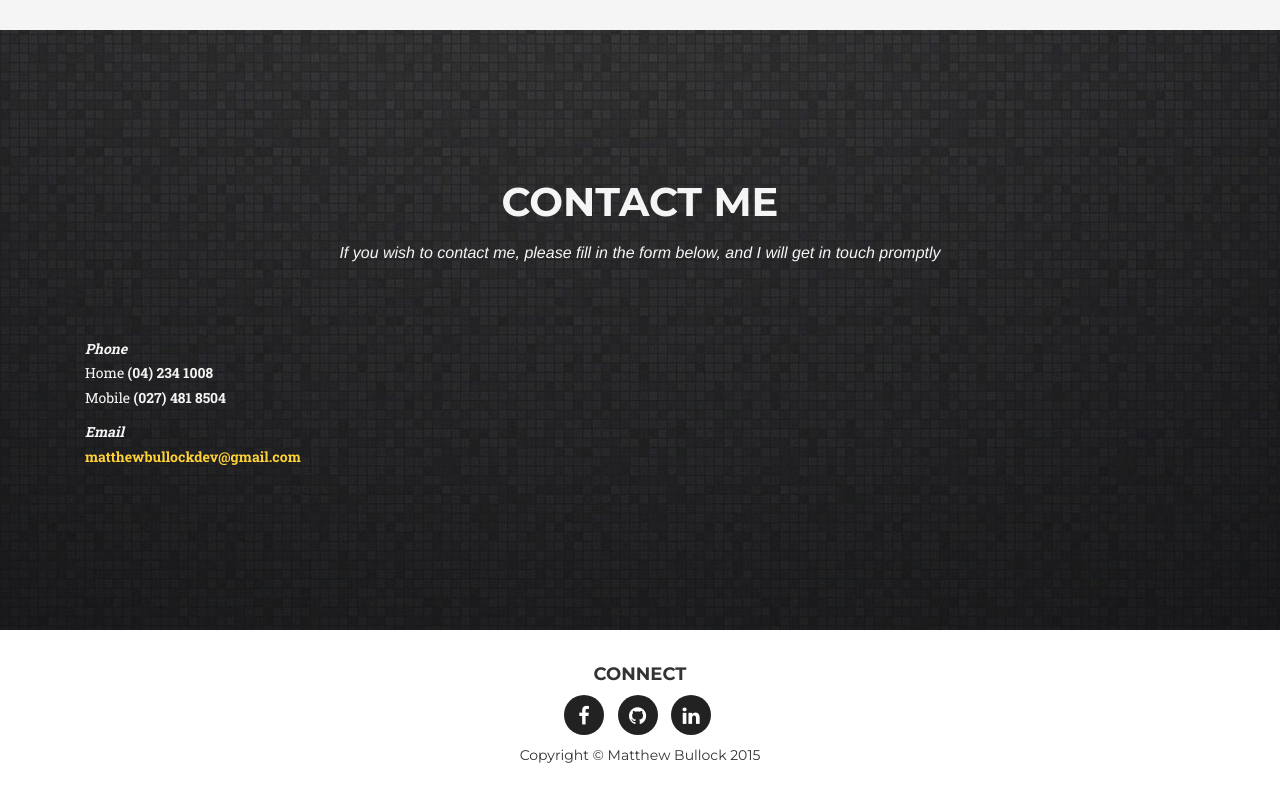
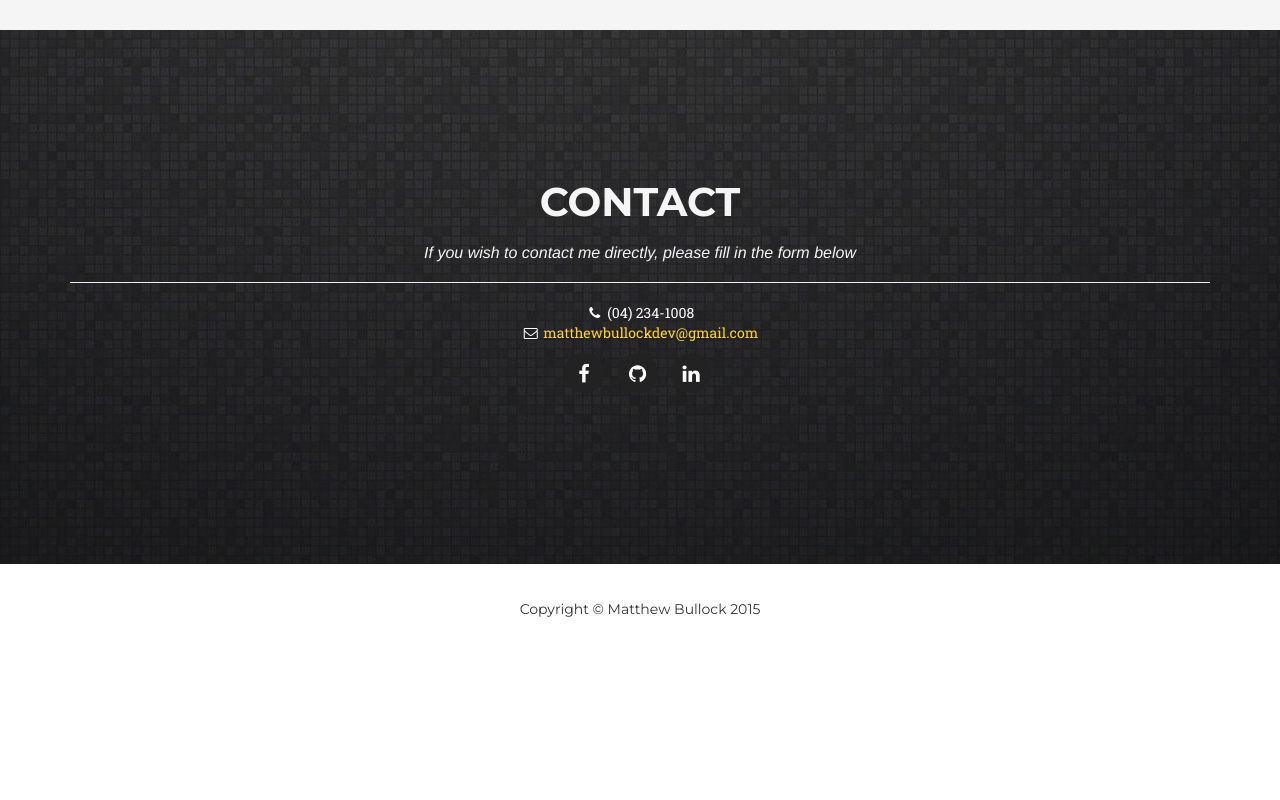
Before and after one commit to matthewbullock/matthewbullock.github.io, a plain HTML site: page index.html in a window 1280 px wide. Shown: the part 3592-4392 px from the top of the page. After the commit the page ends 4246 px from the top, so only its background shows below. Drawn offline with nearby package versions, Linux system fonts and the light colour scheme; a web font is replaced by a local one.

Commit message:
contact page

```diff
--- a/css/agency.css
+++ b/css/agency.css
@@ -266,6 +266,8 @@ fieldset[disabled] .btn-xl.active {
         font-size: 1.5em;
     }
 }
+
+.form { color: pink;}
 
 
 header {
--- a/index.html
+++ b/index.html
@@ -398,45 +398,56 @@
         <div class="container">
             <div class="row">
                     <div class="col-lg-12 text-center">
-                    <h2 class="section-heading" style="font-style:normal;">Contact Me</h2>
-                    <h3 class="section-subheading text-muted" style = "color:whitesmoke;">If you wish to contact me, please fill in the form below, and I will get in touch promptly</h3>
+                        <h2 class="section-heading" style="font-style:normal;">Contact</h2>
+                        <h3 class= "section-subheading text-muted" style= "color: whitesmoke; margin-bottom: 0px;">If you wish to contact me directly, please fill in the form below</h3>
+                        <hr>
+
+                    </div>
             </div>
         </div>
         <div class="container">
+            <div class="row" style = "color:white;">
+                    <div class="col-lg-4 col-lg-offset-4 text-center">
+                        <ul class="list-unstyled">
+                                <li><i class="fa fa-phone fa-fw"></i> (04) 234-1008</li>
+                                <li><i class="fa fa-envelope-o fa-fw"></i>  <a href="mailto:matthewbullockdev@gmail.com">matthewbullockdev@gmail.com</a>
+                                </li>
+                        </ul>
+
+                        <ul class="list-inline social-buttons">
+                            <li><a href="https://www.facebook.com/matt.bullock1" class="btn-social btn-outline"><i class="fa fa-fw fa-facebook"></i></a></li>
+                            <li><a href="https://github.com/matthewbullock" class="btn-social btn-outline"><i class="fa fa-fw fa-github"></i></a></li>
+                            <li><a href="https://nz.linkedin.com/in/mattbullock93"><i class="fa fa-linkedin"></i></a></li>
+                        </ul>
+                    </div>
+            </div>
+
+            <br>
+
+
+<!--
+            <div class="row">
+                    <div class="col-lg-12 text-center">
+                        <h6 style = "color:whitesmoke;">Email me directly</h6>
+                    </div>
+            </div> -->
+
+
+
+
 
             <div class="row">
-            <div class="box">
+                    <div class="col-lg-4 col-lg-offset-4">
 
-                <div class="col-md-4" style = "color: whitesmoke; font-style:normal">
-                    <p><b><i>Phone</i></b><br>       Home <strong>(04) 234 1008</strong>
-                        <br>              Mobile <strong>(027) 481 8504</strong>
-                    </p>
-                    <p><b><i>Email</i></b>
-                        <strong><br><a href="mailto:matthewbullockdev@gmail.com?subject=Inquiry">matthewbullockdev@gmail.com</a></strong>
-                    </p>
-
-                </div>
-
-                <div class="clearfix"></div>
-            </div>
-        </div>
-            <div class="row">
-                <div class="col-lg-8 col-lg-offset-2">
-                    <div class="row">
-          <!-- Do not change the code! -->
-<a id="foxyform_embed_link_688966" href="http://www.foxyform.com/"></a>
+                            <a id="foxyform_embed_link_689257" href="http://www.foxyform.com/"></a>
                             <script type="text/javascript">
                             (function(d, t){
                                var g = d.createElement(t),
                                    s = d.getElementsByTagName(t)[0];
-   g.src = "http://www.foxyform.com/js.php?id=688966&sec_hash=11f682345cd&width=350px";
+                               g.src = "http://www.foxyform.com/js.php?id=689257&sec_hash=489343d0cec&width=350px";
                                s.parentNode.insertBefore(g, s);
                             }(document, "script"));
                             </script>
-<!-- Do not change the code! -->
-
-            </div>
-        </div>
                     </div>
             </div>
         </div>
@@ -447,34 +458,13 @@
 
             <div class="row">
                     <div class="col-md-12">
-                    <h4 style = "font-style:normal;">Connect</h4>
-                    <ul class="list-inline social-buttons">
-                        <li>
-                                <a href="https://www.facebook.com/matt.bullock1" class="btn-social btn-outline"><i class="fa fa-fw fa-facebook"></i></a>
-                            </li>
-                            <li>
-                                <a href="https://github.com/matthewbullock" class="btn-social btn-outline"><i class="fa fa-fw fa-github"></i></a>
-                            </li>
-
-
-                        <li><a href="https://nz.linkedin.com/in/mattbullock93"><i class="fa fa-linkedin"></i></a>
-                        </li>
-                    </ul>
-
                         <span class="copyright" style = "color: #333; font-style:normal;">Copyright &copy; Matthew Bullock 2015</span>
                     </div>
             </div>
-
         </div>
+    </footer>
 
 
-
-    </footer>
-
-    <!-- Portfolio Modals -->
-    <!-- Use the modals below to showcase details about your portfolio projects! -->
-
-    <!-- Portfolio Modal 1 -->
     <div class="portfolio-modal modal fade" id="portfolioModal1" tabindex="-1" role="dialog" aria-hidden="true">
         <div class="modal-content">
             <div class="close-modal" data-dismiss="modal">
```
Lines whose indentation alone changed are shown as unchanged.
